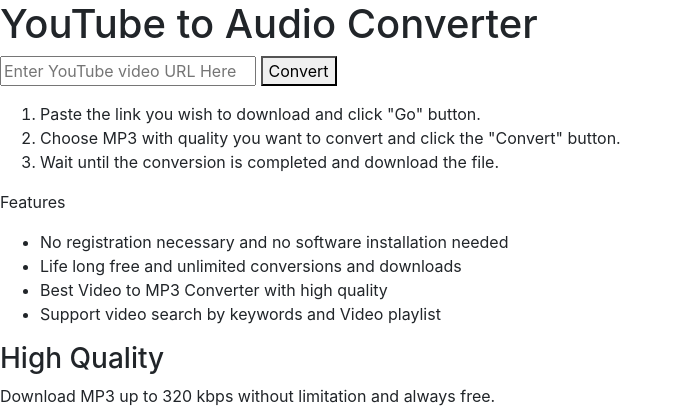
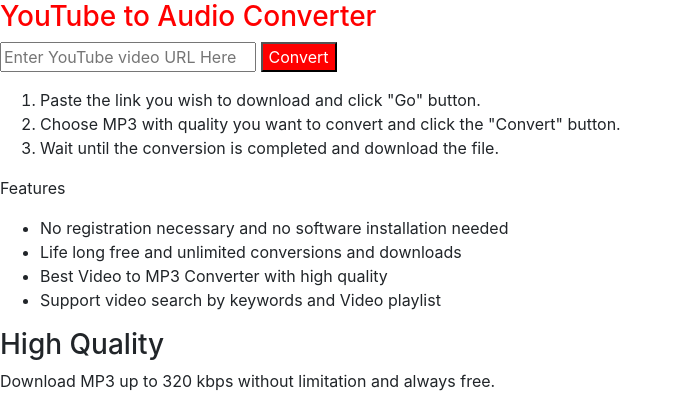
Before and after one commit to garcane/YouTube-Downloader-Suite, a Flask app: page / in a window 1280 px wide. Shown: the top 409 px of the page, without its empty margins (0-683 px from the left). Run offline with Flask 3, Linux system fonts and the light colour scheme; some libraries are stand-ins or nearby versions.

Commit message:
Updating the project

```diff
--- a/templates/index.html
+++ b/templates/index.html
@@ -22,15 +22,14 @@
 
 
 <body>
-    <h1>YouTube to Audio Converter</h1>
+    <h3 style="color: red;">YouTube to Audio Converter</h3>
 
     <form method="POST" action="/download">
         <input type="text" name="url" placeholder="Enter YouTube video URL Here">
-        <button type="submit">Convert</button>
-    </form>
+<button type="submit" style="background-color: rgb(255, 0, 0); color: white;">Convert</button>    </form>
 
     <p class='Instructions'></p>
-<ol>
+<ol class="centered-list">
     <li>Paste the link you wish to download and click "Go" button.</li>
     <li>Choose MP3 with quality you want to convert and click the "Convert" button.</li>
     <li>Wait until the conversion is completed and download the file.</li>
```
Also changed, not shown: 1 other file.
